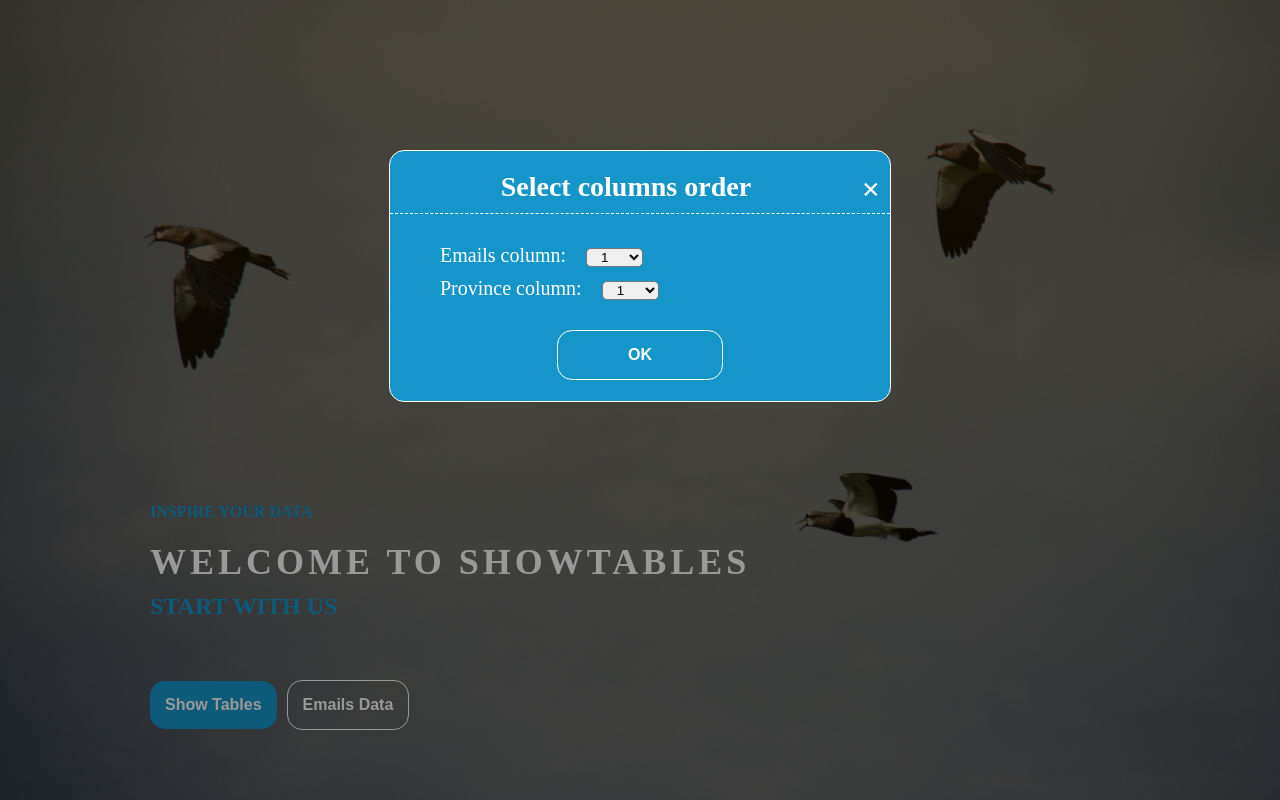
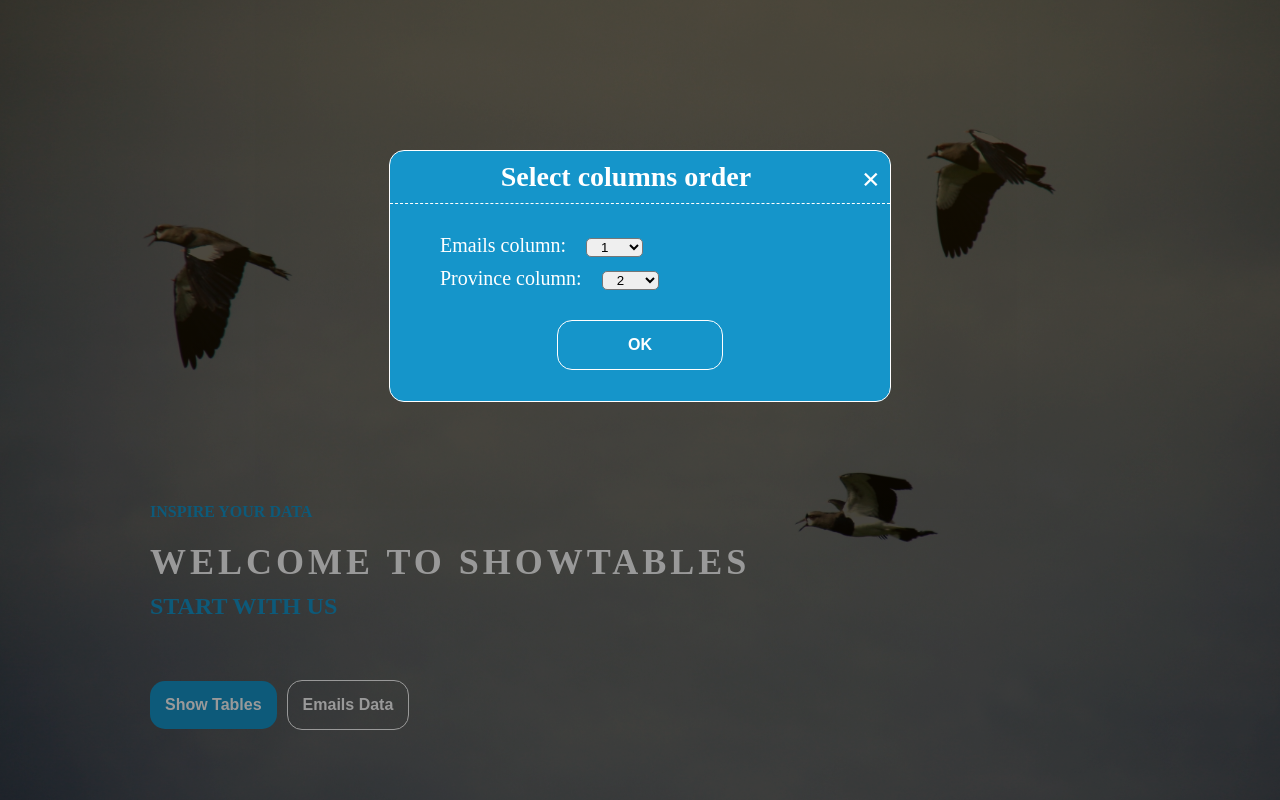
Before and after one commit to shymaSane/test-js, a React (Create React App) app: page / in a window 1280 px wide. Both pictures are taken after a click on the button "Show Tables". Built offline with nearby package versions, Linux system fonts and the light colour scheme.

Commit message:
fixed modal to get info or error message

```diff
--- a/src/components/layouts/Home.js
+++ b/src/components/layouts/Home.js
@@ -5,8 +5,8 @@ import {Link} from 'react-router-dom';
 class Home extends Component {
 
   state={
-    emails: "",
-    province:""
+    emails: "1",
+    province:"2"
   }
 
   showModal = () =>{
@@ -16,11 +16,27 @@ class Home extends Component {
 
   closeModal = () =>{
     let modal = document.getElementById('tables-modal')
+    let errorMsg = document.getElementById('errors')
     modal.style.display = "none";
+    errorMsg.style.display = 'none';
   }
 
   handleChange = (e) => {
     this.setState({[e.target.name]: e.target.value})
+  }
+
+  onSubmitData = (e) =>{
+    e.preventDefault();
+    const{emails, province} = this.state;
+    let errorMsg = document.getElementById('errors');
+    let title = document.getElementById('title')
+    if(emails === province){
+      errorMsg.style.display = 'block'
+      title.style.marginBottom = '20px'
+    } else {
+      errorMsg.style.display = 'none'
+    }
+    console.log(this.state)
   }
 
   render(){
@@ -39,13 +55,15 @@ class Home extends Component {
         </div>
         <div id="tables-modal" className="modal">
           <div className="modal-content">
-            <h2 className="modal-title">Select columns order <span class="close" onClick={this.closeModal}>&times;</span></h2>
 
-            <form>
+            <h2 className="modal-title" id="title">Select columns order <span className="close" onClick={this.closeModal}>&times;</span></h2>
+
+            <form onSubmit = {this.onSubmitData}>
+            <p className="error-msg" id="errors">Please select different columns!</p>
               <label className="columns-label" onSubmit={this.handleSubmit}>
               Emails column:
-                <select className="select-box" name ="emails" value={this.state.value} onChange={this.handleChange}>
-                  <option value="1"> 1 </option>
+                <select className="select-box" name ="emails" value={this.state.emails} onChange={this.handleChange}>
+                  <option value="1" > 1 </option>
                   <option value="2"> 2 </option>
                   <option value="3"> 3 </option>
                   <option value="4"> 4 </option>
@@ -60,9 +78,9 @@ class Home extends Component {
               </label>
               <label onSubmit={this.handleSubmit} className="columns-label">
               Province column:
-                <select className="select-box" name ="province" value={this.state.value} onChange={this.handleChange}>
+                <select className="select-box" name ="province" value={this.state.province} onChange={this.handleChange}>
                   <option value="1"> 1 </option>
-                  <option value="2"> 2 </option>
+                  <option value="2" > 2 </option>
                   <option value="3"> 3 </option>
                   <option value="4"> 4 </option>
                   <option value="5"> 5 </option>
--- a/src/components/layouts/home.css
+++ b/src/components/layouts/home.css
@@ -142,7 +142,7 @@
 
 .modal-title{
     text-align: center;
-    margin-top: 20px;
+    margin-top: 10px;
     margin-bottom: 30px;
     font-size: 28px;
     padding-bottom: 10px;
@@ -197,3 +197,12 @@
     background-color: #F49E4C;
 
 }
+
+/* error message */
+
+.error-msg{
+    display: none;
+    color: #F49E4C;
+    font-size: 20px;
+    margin: 5px;
+}
```
